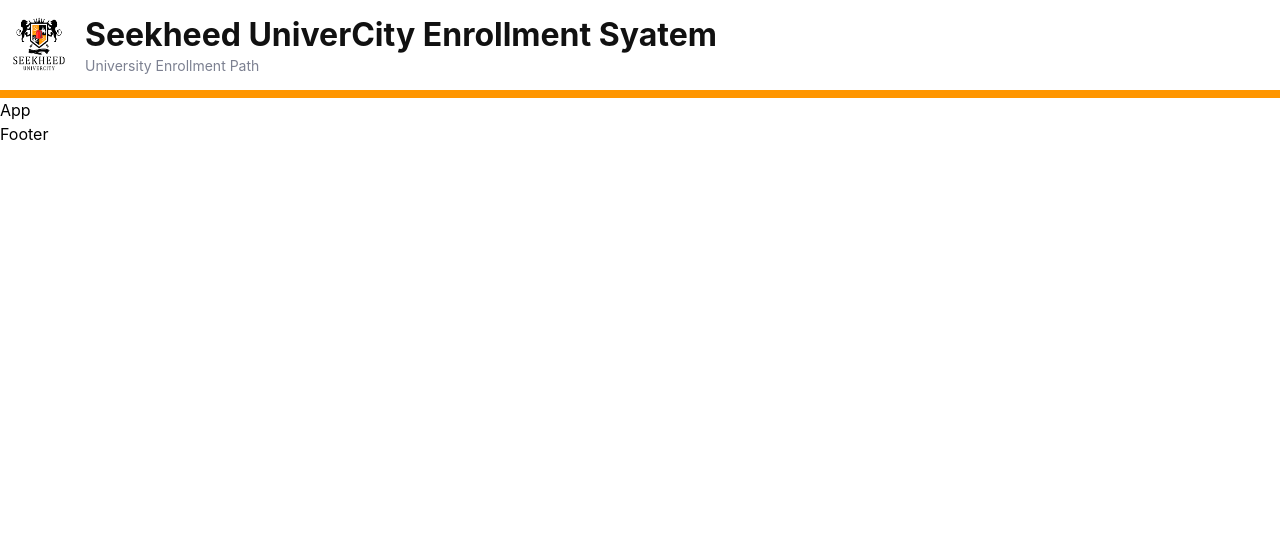
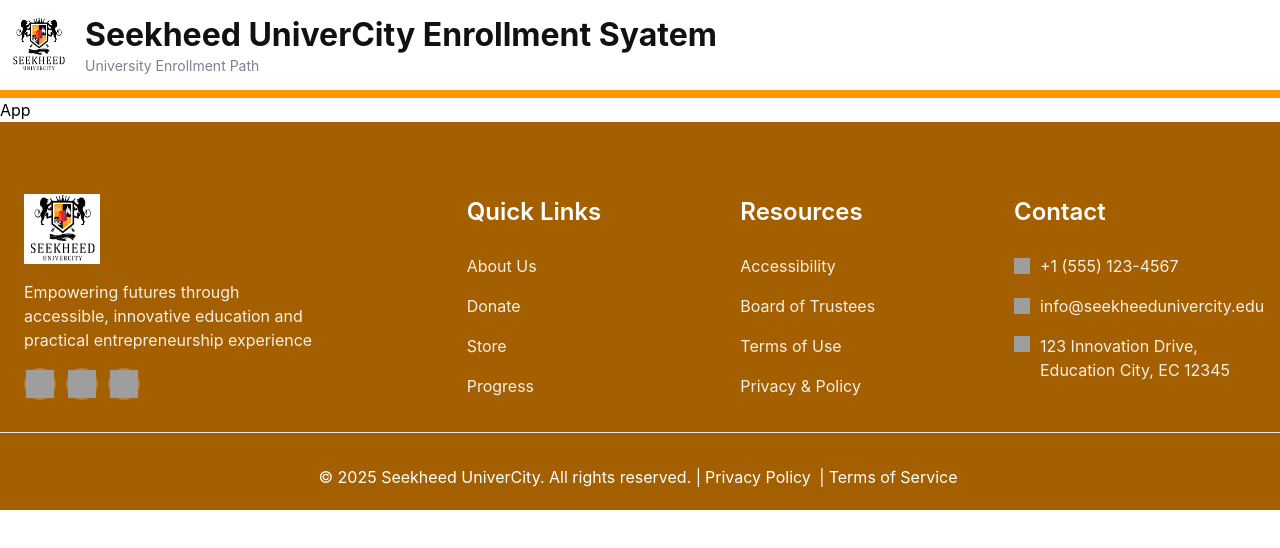
Before and after one commit to love-developer/Micheal, a React (Vite) app: page / in a window 1280 px wide. Shown: the top 548 px of the page. Built offline with nearby package versions, Linux system fonts and the light colour scheme; grey boxes are pictures that could not be loaded.

Commit message:
Footer Completed

```diff
--- a/src/components/layout/Footer.jsx
+++ b/src/components/layout/Footer.jsx
@@ -1,9 +1,86 @@
 import React from 'react'
 
 const Footer = () => {
-  return (
-    <div>Footer</div>
-  )
+    return (
+        <div className='w-full min-h-[388px] flex items-center bg-[#A45F00] text-white flex-col gap-[32px] pt-[72px] pb-[16px]'>
+            <div className='w-full max-w-[1317px] mx-auto px-6'>
+                <div className='flex flex-col md:flex-row justify-between gap-8'>
+                    {/* Branding and Mission */}
+                    <div className='flex flex-col gap-[16px] w-[304px]'>
+                        <div className='flex items-center gap-[12px]'>
+                            <img src="/assets/images/logo.png" alt="Seekheed University" className='w-[76px] h-[70px]' />
+                        </div>
+                        <p className='text-[16px] text-[#fff]/90'>
+                            Empowering futures through accessible,
+                            innovative education and practical
+                            entrepreneurship experience
+                        </p>
+                        <div className='flex gap-[10px]'>
+                            <a href="#" className='w-[32px] h-[32px] bg-white/20 rounded-full flex items-center justify-center hover:bg-white/30 transition-colors'>
+                                <img src="/assets/images/facebook.png" alt="Facebook" className='w-[28px] h-[28px]' />
+                            </a>
+                            <a href="#" className='w-[32px] h-[32px] bg-white/20 rounded-full flex items-center justify-center hover:bg-white/30 transition-colors'>
+                                <img src="/assets/images/linkedin.png" alt="LinkedIn" className='w-[28px] h-[28px]' />
+                            </a>
+                            <a href="#" className='w-[32px] h-[32px] bg-white/20 rounded-full flex items-center justify-center hover:bg-white/30 transition-colors'>
+                                <img src="/assets/images/instagram.png" alt="Instagram" className='w-[28px] h-[28px]' />
+                            </a>
+                        </div>
+                    </div>
+
+                    {/* Quick Links */}
+                    <div className='flex flex-col gap-[24px] w-[135px]'>
+                        <h3 className='text-[24px] font-[600]'>Quick Links</h3>
+                        <ul className='flex flex-col gap-[16px]'>
+                            <li><a href="#" className='text-[16px] text-[#fff]/90'>About Us</a></li>
+                            <li><a href="#" className='text-[16px] text-[#fff]/90'>Donate</a></li>
+                            <li><a href="#" className='text-[16px] text-[#fff]/90'>Store</a></li>
+                            <li><a href="#" className='text-[16px] text-[#fff]/90'>Progress</a></li>
+                        </ul>
+                    </div>
+
+                    {/* Resources */}
+                    <div className='flex flex-col gap-[24px] w-[135px]'>
+                        <h3 className='text-[24px] font-[600]'>Resources</h3>
+                        <ul className='flex flex-col gap-[16px]'>
+                            <li><a href="#" className='text-[16px] text-[#fff]/90'>Accessibility</a></li>
+                            <li><a href="#" className='text-[16px] text-[#fff]/90'>Board of Trustees</a></li>
+                            <li><a href="#" className='text-[16px] text-[#fff]/90'>Terms of Use</a></li>
+                            <li><a href="#" className='text-[16px] text-[#fff]/90'>Privacy & Policy</a></li>
+                        </ul>
+                    </div>
+
+                    {/* Contact */}
+                    <div className='flex flex-col gap-[24px] w-[242px]'>
+                        <h3 className='text-[24px] font-[600]'>Contact</h3>
+                        <ul className='flex flex-col gap-[16px]'>
+                            <li className='text-[16px] text-white flex items-center flex gap-[10px]'>
+                                <img src="/assets/images/phone.png" alt="Phone" className='w-4 h-4 flex-shrink-0' />
+                                <span className='text-[16px] text-[#fff]/90'>+1 (555) 123-4567</span>
+                            </li>
+                            <li className='text-[16px] text-white flex items-center flex gap-[10px]'>
+                                <img src="/assets/images/email.png" alt="Email" className='w-4 h-4 flex-shrink-0' />
+                                <span className='text-[16px] text-[#fff]/90'>info@seekheedunivercity.edu</span>
+                            </li>
+                            <li className='text-[16px] flex items-start flex gap-[10px]'>
+                                <img src="/assets/images/location.png" alt="Location" className='w-4 h-4 flex-shrink-0 mt-0.5' />
+                                <span className='text-[16px] text-[#fff]/90'>123 Innovation Drive, Education City, EC 12345</span>
+                            </li>
+                        </ul>
+                    </div>
+                </div>
+
+            </div>
+            {/* Copyright */}
+            <div className='border-t border-[#E5E7EC] pt-[32px] text-center w-full min-h-[62px]'>
+                <p className='text-[16px] text-white'>
+                    © 2025 Seekheed UniverCity. All rights reserved. |
+                    <a href="#" className='hover:text-white mx-[4px]'>Privacy Policy</a> |
+                    <a href="#" className='hover:text-white mx-[4px]'>Terms of Service</a>
+                </p>
+            </div>
+        </div>
+    )
 }
 
 export default Footer
```
